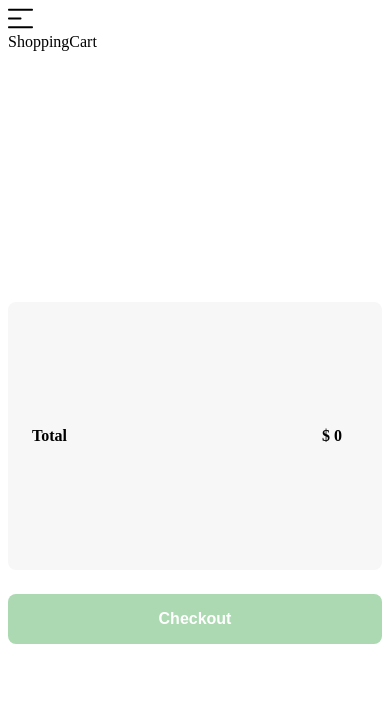
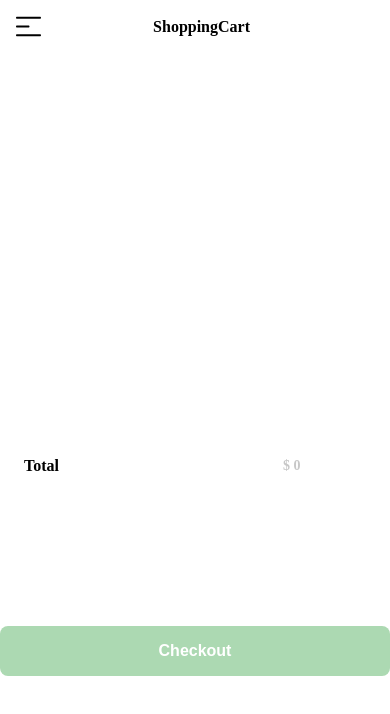
Before and after one commit to RedDiego15/react-shop, a React app: page /mobile-check-out in a window 390 px wide. Shown: the top 714 px of the page. Built offline with nearby package versions, Linux system fonts and the light colour scheme.

Commit message:
transform checkout

```diff
--- a/public/index.html
+++ b/public/index.html
@@ -2,10 +2,11 @@
 <html lang="en">
 <head>
     <meta charset="UTF-8">
-    <meta http-equiv="X-UA-Compatible" content="IE=edge">
+
     <meta name="viewport" content="width=device-width, initial-scale=1.0">
     <meta name="description"
     content="Working in an advance react e commerce">
+		<meta content="text/html; charset=UTF-8; X-Content-Type-Options=nosniff" http-equiv="Content-Type" />
     <link rel="preconnect" href="https://images.pexels.com">
     <link rel="dns-prefetch" href="https://images.pexels.com">
 
--- /dev/null
+++ b/src/components/Buttons/PrimaryButton.jsx
@@ -0,0 +1,19 @@
+import React from "react";
+import styled from "styled-components";
+
+const StyledButton = styled.button`
+	background-color: ${(props) => props.theme.hospital_green};
+	border-radius: 8px;
+	border: none;
+	color: ${(props) => props.theme.white};
+	width: 100%;
+	cursor: pointer;
+	font-size: ${(props) => props.theme.md};
+	font-weight: bold;
+	height: 50px;
+`;
+const PrimaryButton = ({ children }) => {
+	return <StyledButton type="button">{children}</StyledButton>;
+};
+
+export { PrimaryButton };
--- a/src/components/CheckOut/CheckOut.jsx
+++ b/src/components/CheckOut/CheckOut.jsx
@@ -1,43 +1,108 @@
-import React from 'react'
-import { ActuallOrderItem } from '@components/ActuallOrderItem/ActuallOrderItem'
-import {OrderContainer} from '@containers/OrderContainer';
-import {AppContext} from '@context/AppContext'
+import React from "react";
+import { ActuallOrderItem } from "@components/ActuallOrderItem/ActuallOrderItem";
+import { OrderContainer } from "@containers/OrderContainer";
+import { AppContext } from "@context/AppContext";
+import { FaArrowLeft } from "react-icons/fa";
 
-function CheckOut({children}) {
-  const {state:{cart}} = React.useContext(AppContext);
-  const calculateTotal = ()=>{
-    return cart.reduce((prevValue, currentValue) => prevValue + currentValue.totalPrice, 0)
+import styled from "styled-components";
+import { PrimaryButton } from "@components/Buttons/PrimaryButton";
+
+const StyledSectionMyOrder = styled.div`
+	width: 100%;
+	height: 100vh;
+	display: grid;
+	@media (min-width: 640px) {
+		width: 360px;
+		height: auto;
+		max-height: 550px;
+		background-color: white;
+		position: absolute;
+		right: 0;
+		top: 60px;
+		padding-bottom: 24px;
+		border-radius: 5px;
 	}
+`;
+const CheckOutHeader = styled.div`
+	display: flex;
+	align-items: center;
+	justify-content: space-between;
+	font-weight: bold;
+	width: 9.5rem;
+	justify-self: flex-start;
+	font-size: 19px;
+	margin: 1rem 0;
+	margin-left: 2rem;
+`;
+const MyOrderContainer = styled.div`
+	display: grid;
+	grid-template-rows: auto 1fr auto;
+	width: 100%;
+	padding: 0 1.5rem;
+	max-height: 350px;
+	overflow-y: auto;
+`;
+const Order_Container = styled.div`
+	display: grid;
+	grid-template-columns: repeat(2, 1fr);
+	gap: 11rem;
+	align-items: center;
+	margin: 2rem 0;
+	border-radius: 8px;
+	padding: 0 24px;
+`;
+const StyledTotal = styled.p`
+	font-size: ${(props) => props.theme.md};
+	font-weight: bold;
+`;
+const NumberTotal = styled.p`
+	font-size: var(--sm);
+	color: var(--very-light-pink);
+	font-weight: bold;
+`;
+
+function CheckOut({ isMobile }) {
+	const {
+		state: { cart },
+	} = React.useContext(AppContext);
+	const calculateTotal = () => {
+		return cart.reduce(
+			(prevValue, currentValue) => prevValue + currentValue.totalPrice,
+			0
+		);
+	};
 
 	return (
 		<OrderContainer>
-      <section className="my-order check-out">
-        {children}
-        <div className="my-order-container">
+			<StyledSectionMyOrder>
+				{!isMobile && (
+					<CheckOutHeader>
+						<FaArrowLeft onClick={() => setToggleOrder()} />
+						<p>ShoppingCart</p>
+					</CheckOutHeader>
+				)}
+
+				<MyOrderContainer>
 					{cart.map((item) => (
-              <ActuallOrderItem key={`orderItem-${item.id}`}
+						<ActuallOrderItem
+							key={`orderItem-${item.id}`}
 							title={item.title}
 							imageUrl={item.category.image}
 							quantity={item.quantity}
 							totalPrice={item.totalPrice}
 							item={item}
 						/>
+					))}
+				</MyOrderContainer>
+				<Order_Container>
+					<StyledTotal>Total</StyledTotal>
+					<NumberTotal>$ {calculateTotal()}</NumberTotal>
+				</Order_Container>
 
-          ))}
-        </div>
-        <div className="order">
-          <p>
-            <span>Total</span>
-          </p>
-          <p>$ {calculateTotal()}</p>
-        </div>
-
-        <button type="button" className="primary-button">
-          Checkout
-        </button>
-      </section>
+				<PrimaryButton>Checkout</PrimaryButton>
+			</StyledSectionMyOrder>
 		</OrderContainer>
 	);
 }
 
-export {CheckOut}
+export { CheckOut };
--- a/src/components/Header/Header.jsx
+++ b/src/components/Header/Header.jsx
@@ -5,6 +5,8 @@ const NavItemsContainer = styled.div`
 	gap: 10px;
 	display: flex;
 	align-items: center;
+	box-shadow: 0px 3px 2px 0px #999999;
+	padding: 0 1rem;
 	@media (max-width: 640px) {
 		justify-content: space-between;
 		margin-bottom: 0.5rem;
--- a/src/components/HeaderMobile/HeaderMobile.jsx
+++ b/src/components/HeaderMobile/HeaderMobile.jsx
@@ -1,11 +1,17 @@
-import React from 'react'
+import React from "react";
+import styled from "styled-components";
 
-const HeaderMobile = ({children,selector} = {}) => {
-  return (
-    <div className={`header-row ${selector}`}>
-        {children}
-    </div>
-  )
-}
+const Container = styled.div`
+	position: relative;
+	display: flex;
+	align-items: center;
+	justify-content: space-between;
+	font-weight: bold;
+	margin-bottom: 1rem;
+	padding: 1rem;
+`;
+const HeaderMobile = ({ children } = {}) => {
+	return <Container>{children}</Container>;
+};
 
-export {HeaderMobile}
+export { HeaderMobile };
--- a/src/components/Products/Products.jsx
+++ b/src/components/Products/Products.jsx
@@ -1,5 +1,4 @@
 import React from "react";
-import { ProductsContainer } from "@containers/ProductsContainer";
 import { Item } from "@components/Item/Item";
 import { useGetProducts } from "@hooks/useGetProducts";
 import styled from "styled-components";
@@ -20,7 +19,6 @@ function Products() {
 	const { products, isLoading, errorGetProducts } = useGetProducts(15);
 
 	return (
-		<ProductsContainer>
 		<MainContainer>
 			<CardsContainer>
 				{isLoading && <p>Loading...</p>}
@@ -34,7 +32,6 @@ function Products() {
 				))}
 			</CardsContainer>
 		</MainContainer>
-		</ProductsContainer>
 	);
 }
 
--- a/src/pages/Home.jsx
+++ b/src/pages/Home.jsx
@@ -5,7 +5,6 @@ import { LayoutWithHeader } from "@containers/LayoutWithHeader";
 import { Products } from "@components/Products/Products";
 import { ItemDetail } from "@components/ItemDetail/ItemDetail";
 import { useResponsivePage } from "@hooks/useResponsivePage";
-import { FaArrowLeft } from "react-icons/fa";
 
 import { CheckOut } from "@components/CheckOut/CheckOut";
 import { HeaderMobile } from "../components/HeaderMobile/HeaderMobile";
@@ -25,12 +24,7 @@ const Home = () => {
 
 			{toggleOrder && (
 				<>
-					<CheckOut>
-						<HeaderMobile selector="header-checkout">
-							<FaArrowLeft onClick={() => setToggleOrder()} />
-							<p>ShoppingCart</p>
-						</HeaderMobile>
-					</CheckOut>
+					<CheckOut isMobile={isMobile} />
 				</>
 			)}
 			{toggleItemInfo && (
--- a/src/pages/MobileCheckOutPage.jsx
+++ b/src/pages/MobileCheckOutPage.jsx
@@ -1,21 +1,25 @@
-import React from 'react'
-import { CheckOut } from '../components/CheckOut/CheckOut';
+import React from "react";
+import { CheckOut } from "../components/CheckOut/CheckOut";
 
-import IconMenu from '@icons/icon_menu.svg'
-import { HeaderMobile } from '../components/HeaderMobile/HeaderMobile';
+import IconMenu from "@icons/icon_menu.svg";
+import { HeaderMobile } from "../components/HeaderMobile/HeaderMobile";
 
+import styled from "styled-components";
+
+const Title = styled.p`
+	position: absolute;
+	right: calc(50% - 55px);
+`;
 const MobileCheckOutPage = () => {
-
 	return (
 		<>
-        <HeaderMobile selector="mobile-check-out">
+			<HeaderMobile>
 				<img src={IconMenu} alt="logo" className="Menu" />
-        <p>ShoppingCart</p>
+				<Title>ShoppingCart</Title>
 			</HeaderMobile>
-
-        <CheckOut />
+			<CheckOut isMobile={true} />
 		</>
 	);
-}
+};
 
-export {MobileCheckOutPage}
+export { MobileCheckOutPage };
--- a/src/styles/GlobalStyles.js
+++ b/src/styles/GlobalStyles.js
@@ -5,10 +5,6 @@ export const GlobalStyles = createGlobalStyle`
     margin:0;
     padding:0;
     box-sizing:border-box;
-}
-body{
-	margin: 8px;
-
 }
 a {
     text-decoration: none;
--- a/src/styles/Order.scss
+++ b/src/styles/Order.scss
@@ -23,7 +23,6 @@
 	grid-template-columns: auto 1fr auto;
 	gap: 16px;
 	align-items: center;
-    background-color: var(--text-input-field);
 	margin-bottom: 24px;
 	border-radius: 8px;
 	padding: 0 24px;
@@ -47,7 +46,7 @@
 .shopping-cart {
 	display: grid;
 	grid-template-columns: auto 1fr;
-    grid-template-rows: repeat(2,auto);
+	grid-template-rows: repeat(2, auto);
 	gap: 16px;
 	margin-bottom: 24px;
 	align-items: center;
@@ -70,30 +69,30 @@
 	font-size: var(--md);
 	font-weight: bold;
 }
-  .shopping-cart__quantity{
+.shopping-cart__quantity {
 	grid-column: span 2;
 	width: 100%;
 	display: flex;
 	justify-content: space-between;
 	align-items: center;
 }
-  .shopping-cart__quantity .total-item{
+.shopping-cart__quantity .total-item {
 	color: black;
 	font-weight: bold;
 	font-size: var(--md);
 }
-  .quantity-container{
+.quantity-container {
 	display: flex;
 	align-items: center;
 	position: relative;
 }
-  .quantity-container__arrow{
+.quantity-container__arrow {
 	width: 20px;
 	height: 100%;
 	position: absolute;
 	right: 0;
 }
-  .shopping-cart__deleteBtn{
+.shopping-cart__deleteBtn {
 	background: 0px 0px;
 	cursor: pointer;
 	transition: all 0.2s ease 0s;
@@ -101,9 +100,8 @@
 	padding: 4px 0px;
 	color: rgb(117, 117, 117);
 	border: none;
-
 }
-  .quantity-container__select{
+.quantity-container__select {
 	width: 100%;
 	padding-left: 10px;
 	padding-right: 32px;
@@ -113,18 +111,17 @@
 	outline: none;
 }
 @media (min-width: 640px) {
-    .check-out{
+	.check-out {
 		width: 360px;
-      height:auto;
+		height: auto;
 		max-height: 550px;
-      background-color:white;
+		background-color: white;
 		position: absolute;
 		right: 0;
 		top: 67px;
 		padding-bottom: 24px;
-
 	}
-    .my-order{
+	.my-order {
 		place-items: center;
 	}
 }
```
Also changed, not shown: src/ResponsiveComponents/HeaderResponsive.jsx (+18 -5 lines). Lines whose indentation alone changed are shown as unchanged.
